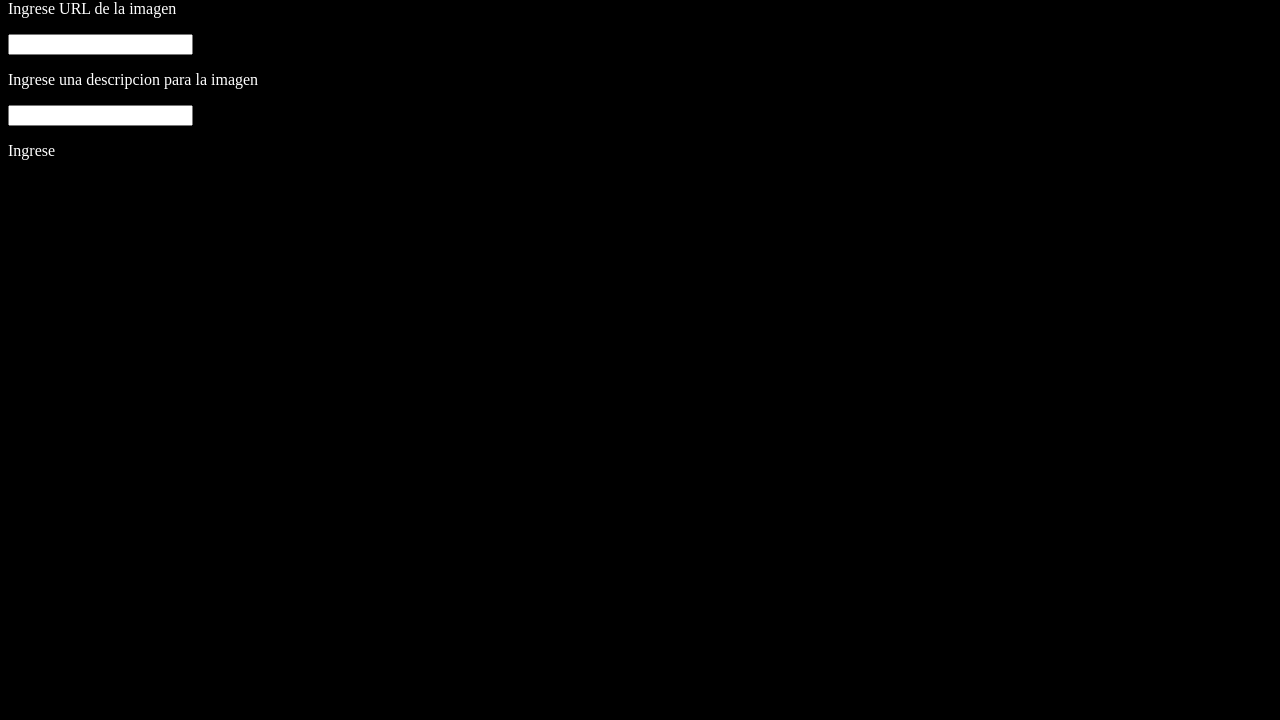
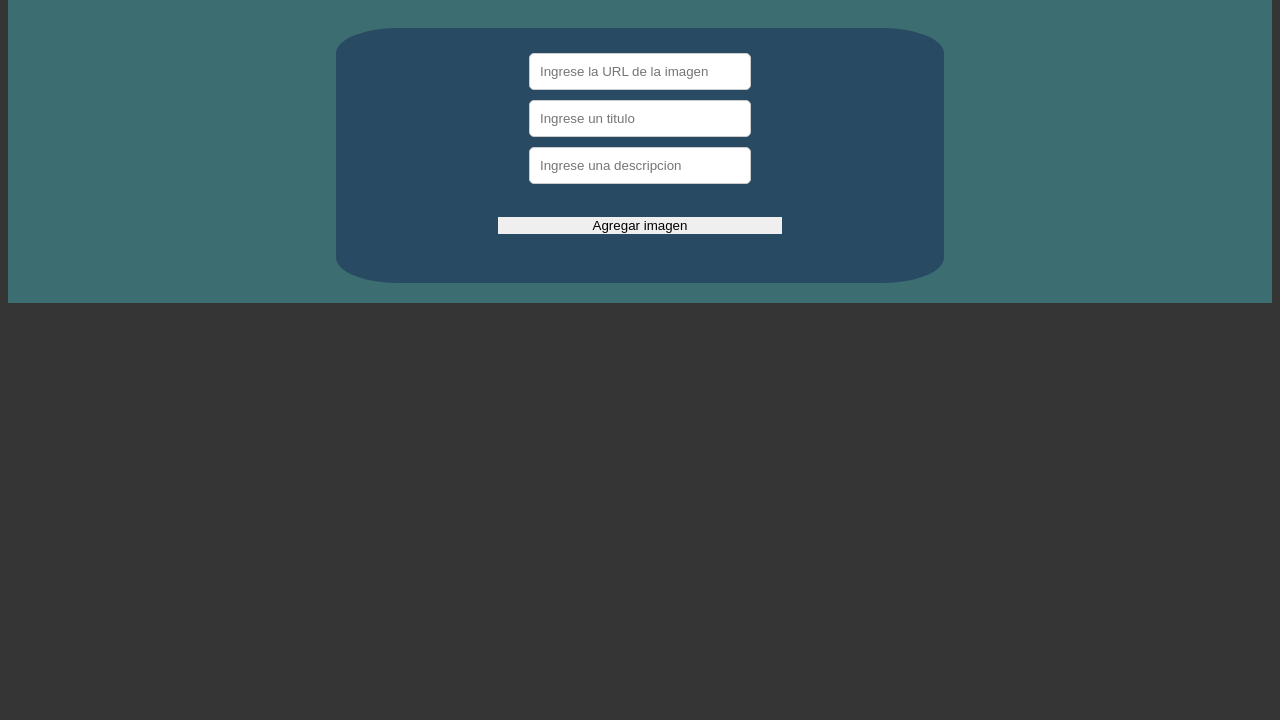
Before and after one commit to CarlosCotes/Galeria, a plain HTML site: page index.html in a window 1280 px wide. Shown: the part 80-800 px from the top of the page. Drawn offline with Linux system fonts and the light colour scheme.

Commit message:
feat: :zap:

```diff
--- a/index.html
+++ b/index.html
@@ -1,22 +1,22 @@
 <!DOCTYPE html>
 <html lang="en">
-<head>
-    <meta charset="UTF-8">
-    <meta name="viewport" content="width=device-width, initial-scale=1.0">
+  <head>
+    <meta charset="UTF-8" />
+    <meta name="viewport" content="width=device-width, initial-scale=1.0" />
     <title>Galeria</title>
-    <link rel="stylesheet" href="style.css">
+    <link rel="stylesheet" href="style.css" />
     <script defer src="scripts.js"></script>
-</head>
-<body>
-    <div id="container">
-        <h1>Galería de imágenes </h1>
-        <p>Ingrese URL de la imagen</p>
-        <input class="URL" type="text">
-        <p>Ingrese una descripcion para la imagen</p>
-        <input class="DESCRIPCION" type="text">
-        <p>Ingrese </p>
+  </head>
+  <body>
+      <div id="container">
+        <h1>Galería de imágenes</h1>
+      <div id="form">
+        <input placeholder="Ingrese la URL de la imagen" class="URL" type="text" />
+        <input placeholder="Ingrese un titulo " class="TITULO" type="text">
+        <input placeholder="Ingrese una descripcion " class="DESC" type="text" />
+        <button id="button">Agregar imagen</button>
+    </div>
+    </div>
 
-
-    </div>
-</body>
+  </body>
 </html>
--- a/style.css
+++ b/style.css
@@ -1,7 +1,57 @@
-:root{
-    background-color: black;
+:root {
+  background-color: #353535;
 }
 
-#container{
-color: white;
+#container {
+  display: flex;
+  flex-direction: column;
+  align-items: center;
+  background-color: #3c6e71;
+  h1 {
+    background-color: white;
+    color: black;
+  }
 }
+#form {
+  display: flex;
+  justify-content: center;
+  align-items: center;
+  flex-direction: column;
+  background-color: #284b63;
+  color: white;
+  border-radius: 10%;
+  margin: 20px;
+  padding: 20px;
+  width: 45%;
+  .URL{
+    padding: 10px;
+    margin: 5px;
+    border: 1px solid #ccc;
+    border-radius: 5px;
+    width: 200px;
+  }
+  .TITULO{
+    padding: 10px;
+    margin: 5px;
+    border: 1px solid #ccc;
+    border-radius: 5px;
+    width: 200px;
+  }
+  .DESC{
+    padding: 10px;
+    margin: 5px;
+    border: 1px solid #ccc;
+    border-radius: 5px;
+    width: 200px;
+  }
+  #button{
+    margin-top: 5%;
+    margin-bottom: 5%;
+    width: 50%;
+    border: none;
+    cursor: pointer;
+}
+}
+#container-galeria #galeria {
+  background-color: red;
+}
```
